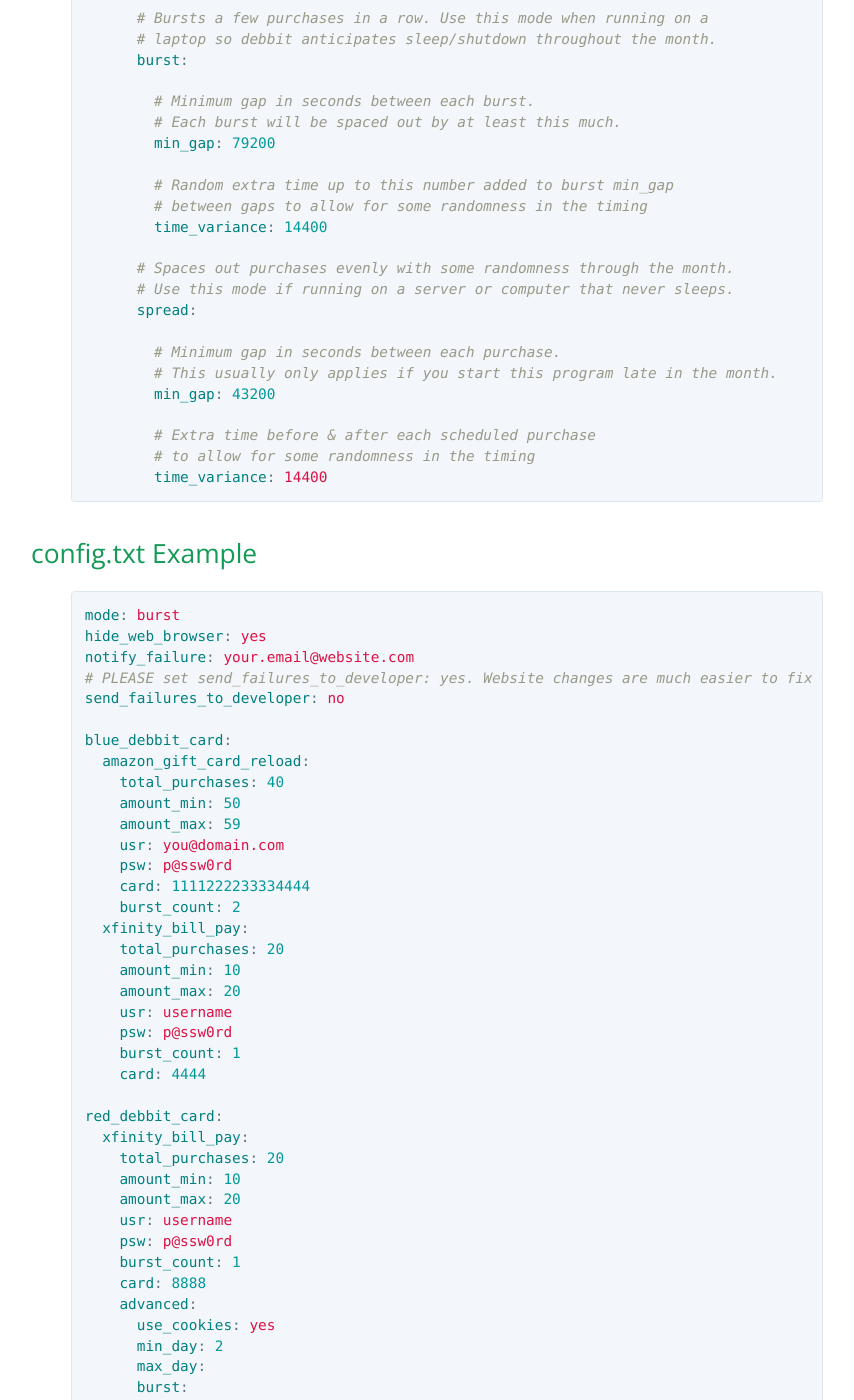
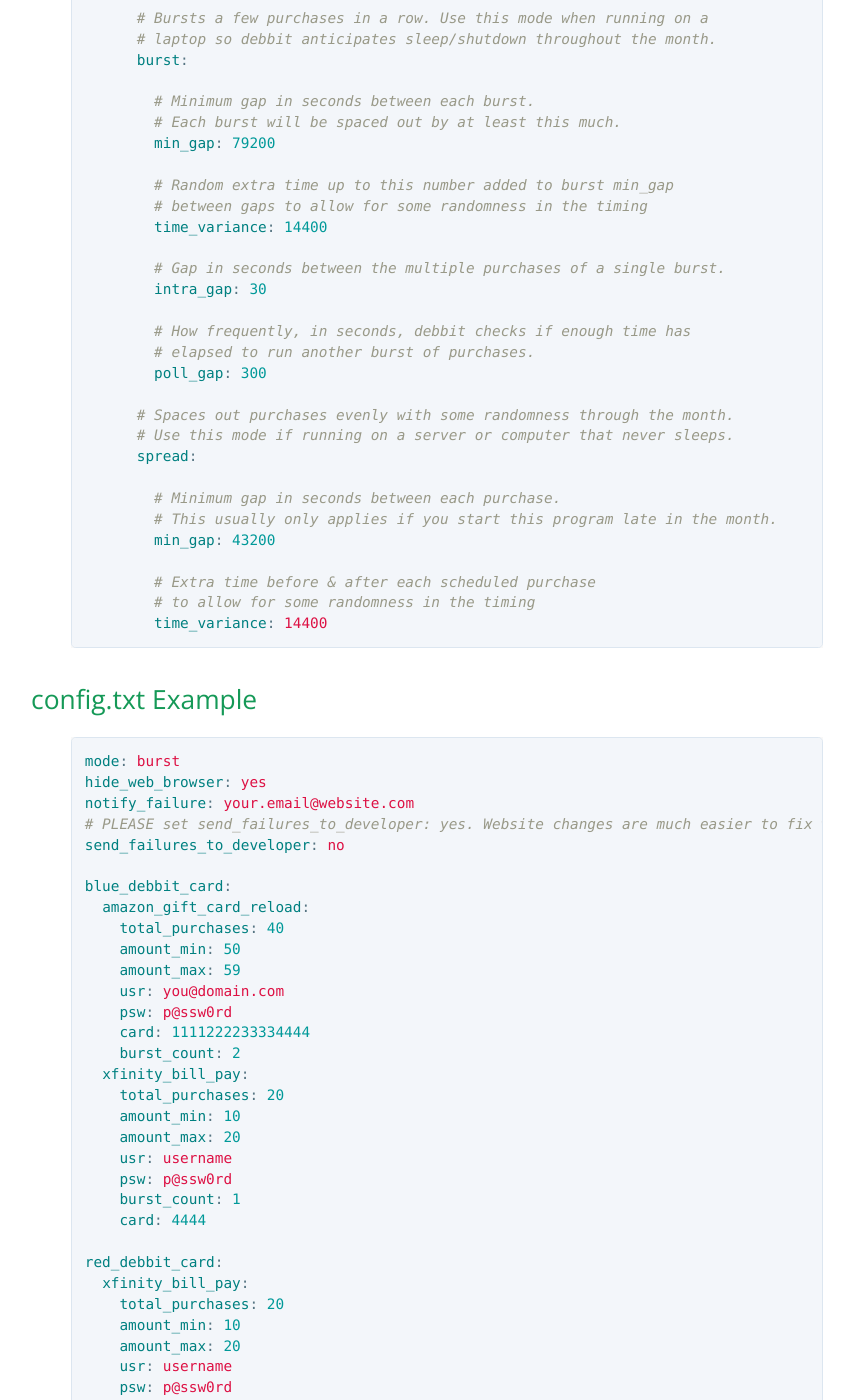
Before and after one commit to jakehilborn/debbit, a Jekyll site: the page built from docs/index.md, in a window 1280 px wide and 1400 px high, scrolled down 4870 px. Shown: the whole window, without its empty margins (193-1047 px from the left). Built offline with Jekyll 4.4.1, drawn with Linux system fonts in a browser that asks for light colours; some of the changed text lies outside the part shown.

Commit message:
Document burst mode intra_gap and poll_gap

```diff
--- a/docs/index.md
+++ b/docs/index.md
@@ -157,6 +157,13 @@
         # between gaps to allow for some randomness in the timing
         time_variance: 14400
 
+        # Gap in seconds between the multiple purchases of a single burst.
+        intra_gap: 30
+
+        # How frequently, in seconds, debbit checks if enough time has
+        # elapsed to run another burst of purchases.
+        poll_gap: 300
+
       # Spaces out purchases evenly with some randomness through the month.
       # Use this mode if running on a server or computer that never sleeps.
       spread:
@@ -214,6 +221,8 @@
       burst:
         min_gap: 79200
         time_variance: 14400
+        intra_gap: 30
+        poll_gap: 300
       spread:
         min_gap: 17280
         time_variance: 14400
```
